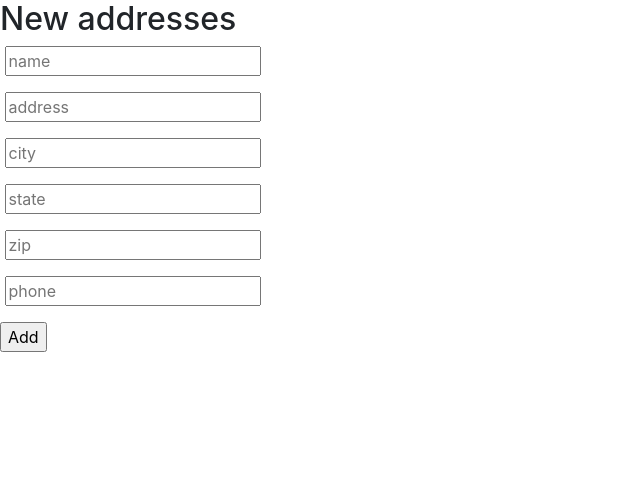
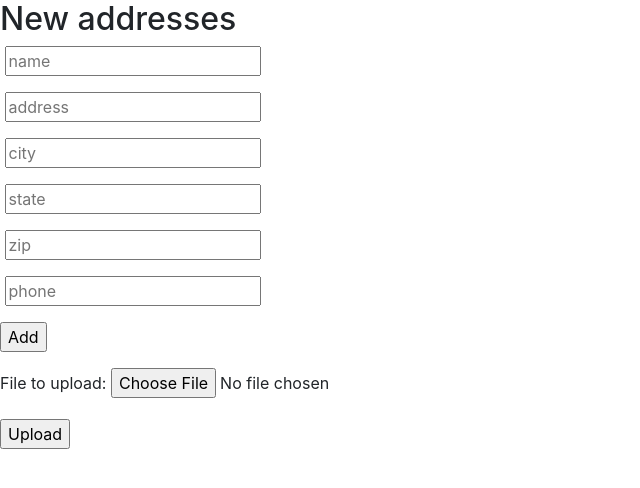
Before and after one commit to Jacob-Ernst/planner.dev, a PHP site: page /public/address_book.php in a window 1280 px wide. Shown: the part 277-765 px from the top of the page, without its empty margins (0-640 px from the left). Run offline with PHP 8.4, Linux system fonts and the light colour scheme; some libraries are stand-ins or nearby versions.

Commit message:
Used a constructor and allowed for uploads

```diff
--- a/public/address_book.php
+++ b/public/address_book.php
@@ -7,6 +7,12 @@ $address_book = [];
 class AddressDataStore {
 
      public $filename = '';
+
+     function __construct($filename = FILENAME)
+    {
+        $this->filename = $filename;
+    }
+
 
      function read_address_book() {
         $handle = fopen($this->filename, 'r');
@@ -33,9 +39,6 @@ class AddressDataStore {
  }
 
 $address_table = new AddressDataStore();
-
-$address_table->filename = FILENAME;
-
 $address_book = $address_table->read_address_book();
 
 
@@ -78,6 +81,25 @@ if (
 }
 if (isset($_GET['remove_key'])) {
         unset($address_book[$_GET['remove_key']]);
+        $address_table->write_address_book($address_book);
+}
+
+
+if (count($_FILES) > 0 && $_FILES['file1']['error'] == UPLOAD_ERR_OK) {
+        var_dump($_FILES);
+        // Set the destination directory for uploads
+        $upload_dir = '/vagrant/sites/planner.dev/public/uploads/';
+        // Grab the filename from the uploaded file by using basename
+        $filename = basename($_FILES['file1']['name']);
+        // Create the saved filename using the file's original name and our upload directory
+        $saved_filename = $upload_dir . $filename;
+        // Move the file from the temp location to our uploads directory
+        move_uploaded_file($_FILES['file1']['tmp_name'], $saved_filename);
+
+        $newAds = new AddressDataStore($saved_filename);
+
+        $upload_items = $newAds->read_address_book();
+        $address_book = array_merge($address_book, $upload_items);
         $address_table->write_address_book($address_book);
 }
 ?>
@@ -143,5 +165,14 @@ if (isset($_GET['remove_key'])) {
         <input type="text" name="phone1" id='phone1' placeholder="phone"></p>
         <input type="submit" value="Add">
     </form>
+    <form method="POST" enctype="multipart/form-data">
+        <p>
+            <label for="file1">File to upload: </label>
+            <input type="file" id="file1" name="file1">
+        </p>
+        <p>
+            <input type="submit" value="Upload">
+        </p>
+    </form>
 </body>
 </html>
```
